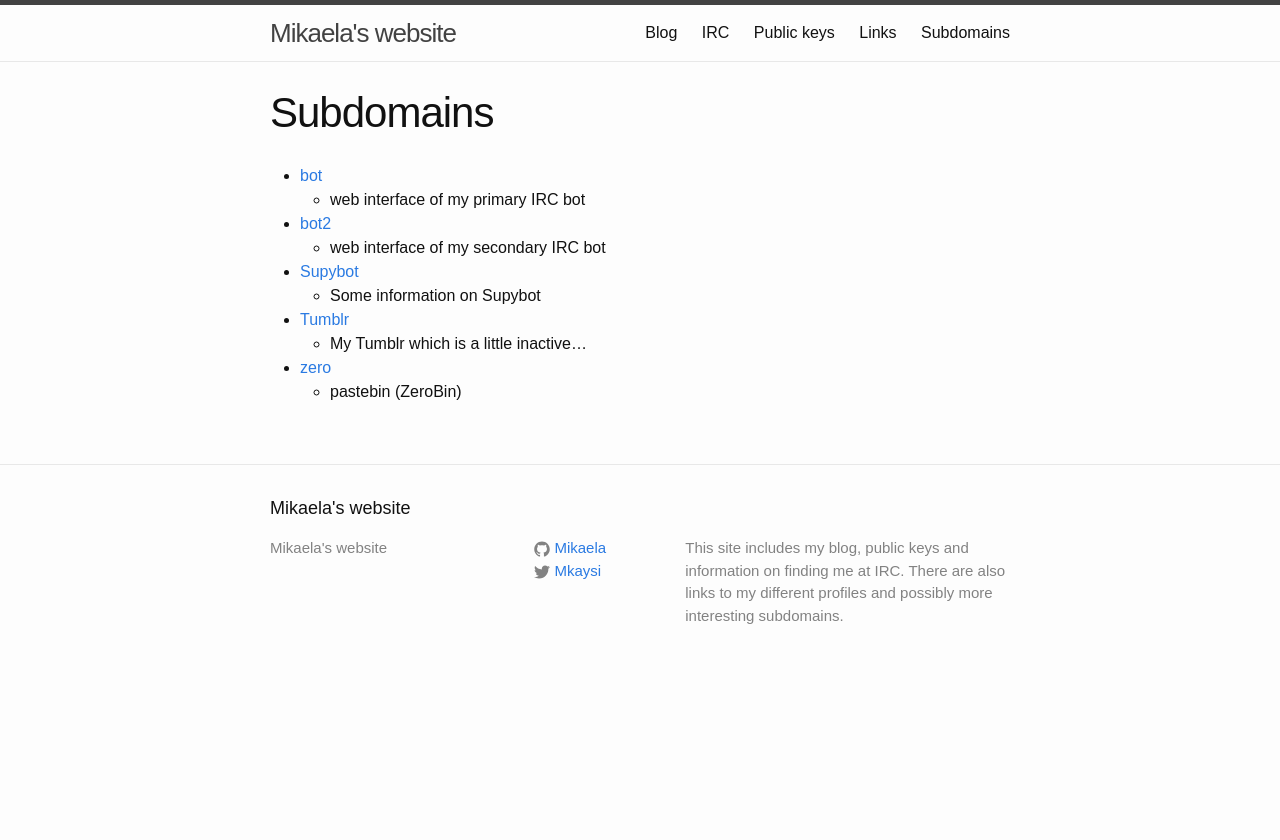
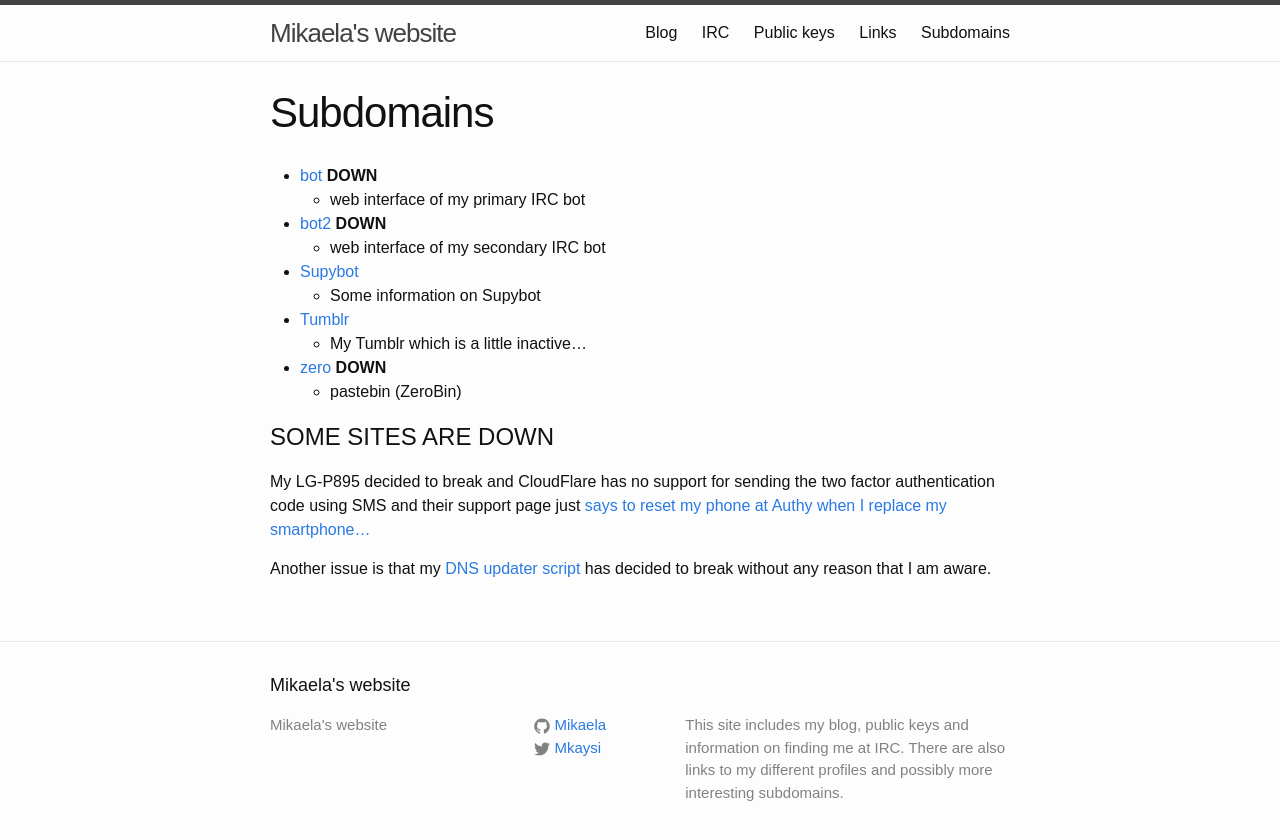
Before and after one commit to Mikaela/mikaela.github.io, a Jekyll site: the page built from pages/subdomains.markdown, in a window 1280 px wide. Shown: the top 840 px of the page. Built offline with Jekyll 4.4.1, drawn with Linux system fonts in a browser that asks for light colours; Markdown is read by kramdown in place of the engine named in the settings.

Commit message:
pages/subdomains: most are down

```diff
--- a/pages/subdomains.markdown
+++ b/pages/subdomains.markdown
@@ -4,13 +4,22 @@ title: Subdomains
 permalink: /subdomains/
 ---
 
-* [bot](https://bot.mikaela.info)
+* [bot](https://bot.mikaela.info) **DOWN**
     * web interface of my primary IRC bot
-* [bot2](https://bot2.mikaela.info)
+* [bot2](https://bot2.mikaela.info) **DOWN**
     * web interface of my secondary IRC bot
 * [Supybot](http://supybot.mikaela.info)
     * Some information on Supybot
 * [Tumblr](http://tumblr.mikaela.info)
     * My Tumblr which is a little inactive…
-* [zero](https://zero.mikaela.info)
+* [zero](https://zero.mikaela.info) **DOWN**
     * pastebin (ZeroBin)
+
+# SOME SITES ARE DOWN
+
+My LG-P895 decided to break and CloudFlare has no support for sending
+the two factor authentication code using SMS and their support page just
+[says to reset my phone at Authy when I replace my smartphone...](https://support.cloudflare.com/hc/en-us/articles/200167886-What-happens-if-I-lose-my-phone-for-2-Factor-Authentication-)
+
+Another issue is that my [DNS updater script](https://gist.github.com/Mikaela/15719ff29b1ba29b5bd0) has decided to break without any reason that I am
+aware.
```
